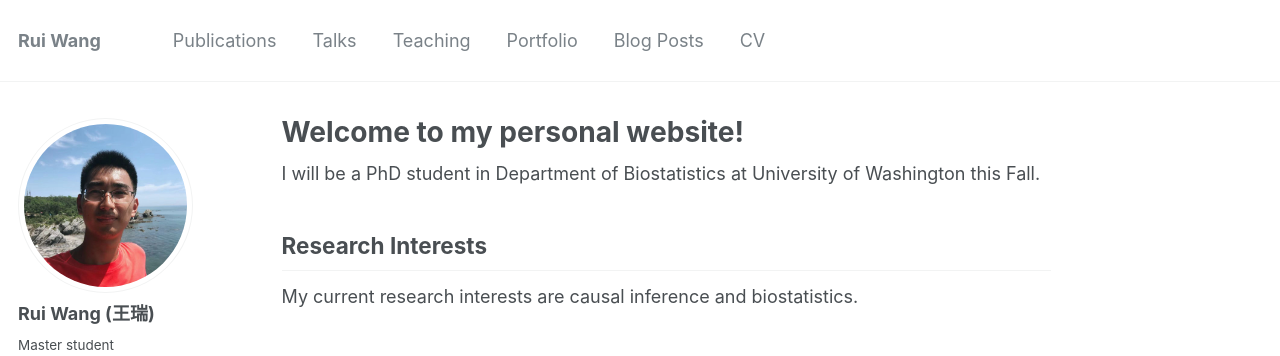
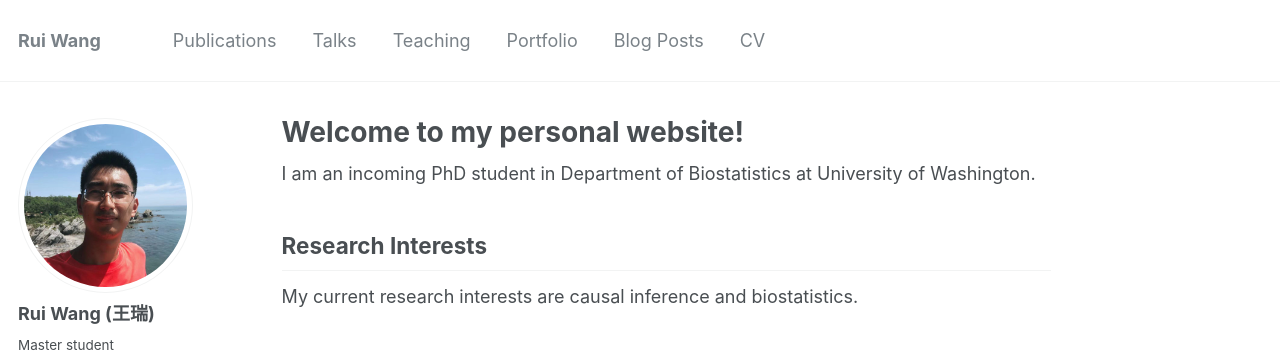
Before and after one commit to wangrui24/wangrui24, a Jekyll site: the page built from _pages/about.md, in a window 1280 px wide. Shown: the top 356 px of the page. Built offline with Jekyll 4.4.1, drawn with Linux system fonts in a browser that asks for light colours; some web fonts are replaced.

Commit message:
更改测试

```diff
--- a/_pages/about.md
+++ b/_pages/about.md
@@ -8,7 +8,7 @@ redirect_from:
   - /about.html
 ---
 
-I will be a PhD student in Department of Biostatistics at University of Washington this Fall.
+I am an incoming PhD student in Department of Biostatistics at University of Washington.
 
 Research Interests
 -----------
```
